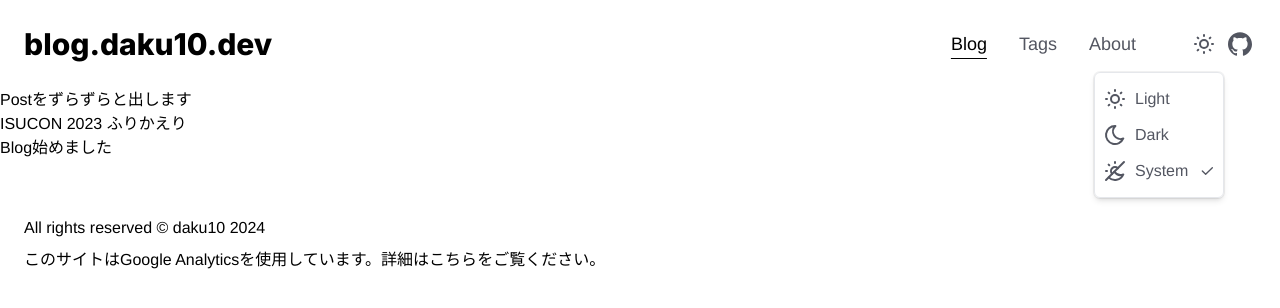
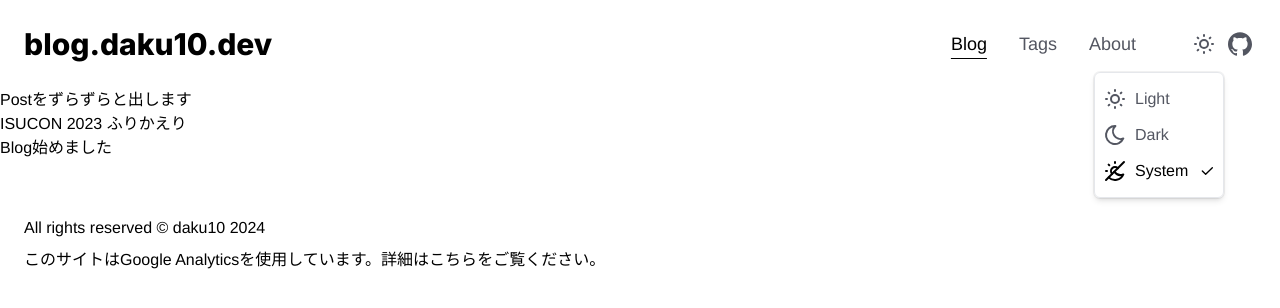
Before and after one commit to daku10/blog.daku10.dev, a Next.js app: page /blog in a window 1280 px wide. Both pictures are taken after a click on the button 1204 px from the left and 44 px from the top of the page. Shown: the top 308 px of the page. Built offline with nearby package versions, Linux system fonts and the light colour scheme.

Commit message:
fix style

```diff
--- a/src/app/_components/ThemeToggleButton.tsx
+++ b/src/app/_components/ThemeToggleButton.tsx
@@ -112,7 +112,7 @@ const RadioItem = forwardRef<HTMLButtonElement, RadioItemProps>(
         }}
         className={cn(
           "text-secondary w-28 cursor-pointer select-none py-1.5 outline-none transition-colors",
-          { "text-primary": active },
+          { "text-primary": active || current === value },
         )}
       >
         <div className="flex items-center">
--- a/src/app/globals.css
+++ b/src/app/globals.css
@@ -4,18 +4,12 @@
 
 @layer base {
     :root {
-        --accent: 210 40% 96.1%;
-        --accent-foreground: 222.2 47.4% 11.2%;
-
         --primary: 0 0 0;
         --secondary: 83 86 97;
         --background: 255 255 255;
     }
 
     .dark {
-        --accent: 217.2 32.6% 17.5%;
-        --accent-foreground: 210 40% 98%;
-
         --primary: 255 255 255;
         --secondary: 169 173 193;
         --background: 24 24 27;
--- a/src/app/layout.tsx
+++ b/src/app/layout.tsx
@@ -16,7 +16,7 @@ export default function RootLayout({
 }) {
   return (
     <html lang="ja" suppressHydrationWarning>
-      <body className="bg-background">
+      <body className="bg-background transition-colors">
         <Providers>
           <Header />
           {children}
--- a/tailwind.config.ts
+++ b/tailwind.config.ts
@@ -9,10 +9,6 @@ const config: Config = {
   theme: {
     extend: {
       colors: {
-        accent: {
-          DEFAULT: "hsl(var(--accent))",
-          foreground: "hsl(var(--accent-foreground))",
-        },
         primary: "rgb(var(--primary))",
         secondary: "rgb(var(--secondary))",
         background: "rgb(var(--background))",
```
